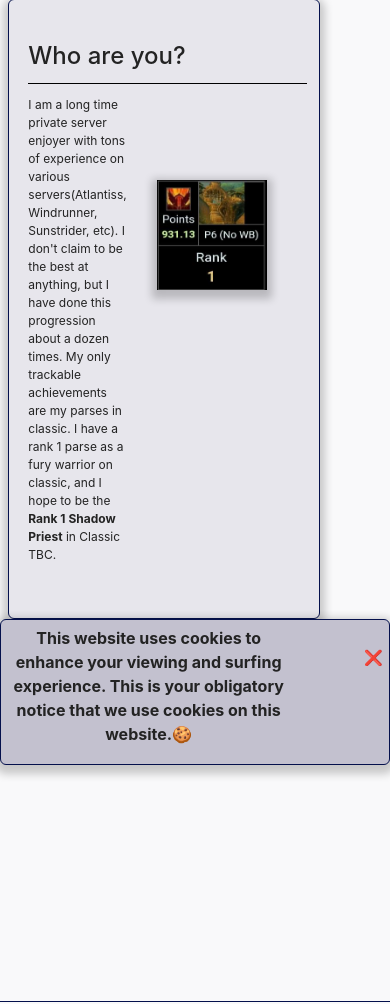
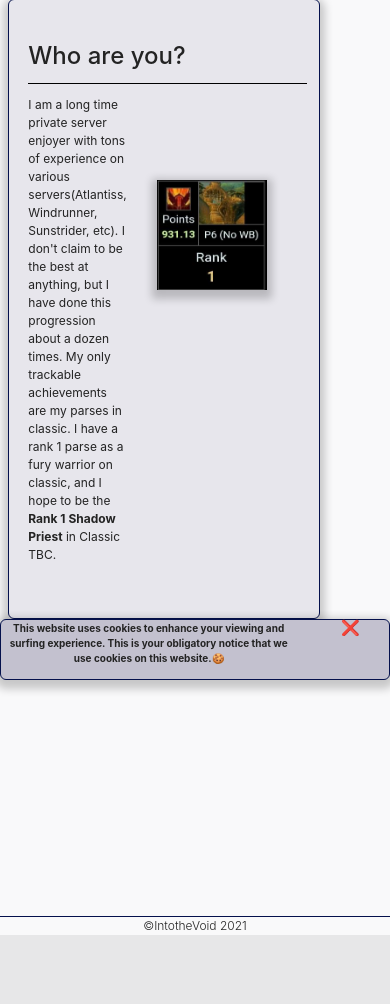
Before and after one commit to codyhinz/intoTheVoid, a PHP site: page / in a window 390 px wide. Shown: the part 522-1526 px from the top of the page. After the commit the page ends 1457 px from the top, so only its background shows below. Run offline with PHP 8.4, Linux system fonts and the light colour scheme.

Commit message:
Finished mobile display for current

```diff
--- a/view/style.css
+++ b/view/style.css
@@ -1,6 +1,5 @@
 :root {
     --offset-color: #04104C;
-
     font-size: 14px;
     font-family: "Arial", sans-serif;
 }
@@ -49,6 +48,7 @@ body {
     border-bottom: 1px var(--bg-tertiary-color) solid;
     -webkit-box-shadow: 0px 4px 8px 5px rgba(0,0,0,0.31);
     box-shadow: 0px 4px 8px 5px rgba(0,0,0,0.31);
+    font-weight: bold;
 }
 
 .introicon {
@@ -177,7 +177,7 @@ input:checked + .slider:before {
     border: 1px var(--offset-color) solid;
     position: sticky;
     z-index: 1;
-    padding: 0.5rem 0.5rem;
+    padding: 0.1rem 0.5rem;
     background-color: var(--bg-tertiary-color);
     top: 84.5vh;
     border-radius: 0.5rem;
@@ -188,8 +188,8 @@ input:checked + .slider:before {
 }
 
 #xicon {
-    bottom: 9vh;
-    right: 2vw;
+    bottom: 10vh;
+    right: 1vw;
     font-size: 22px;
 }
 
@@ -197,17 +197,24 @@ input:checked + .slider:before {
     :root {
       font-size: 12px;
     }
-
     #xicon {
       right: 4vw;
-      bottom: 14vh;
+      bottom: 10vh;
     }
-
     .cookiespopup {
         font-size: 16px;
     }
+  }
 
-  }
+@media screen and (max-width: 469px) {
+    .cookiespopup {
+        font-size: 10px;
+    }
+    #xicon {
+        right: 10vw;
+        bottom: 8vh;
+    }
+}
 
 @media screen and (max-width: 887px) {
     .navrow {
@@ -219,9 +226,6 @@ input:checked + .slider:before {
     }
   }
 
-@media screen and (min-width: 887px){
-
-}
 
 @media screen and (max-width: 1200px) {
     .parseicon {
```
